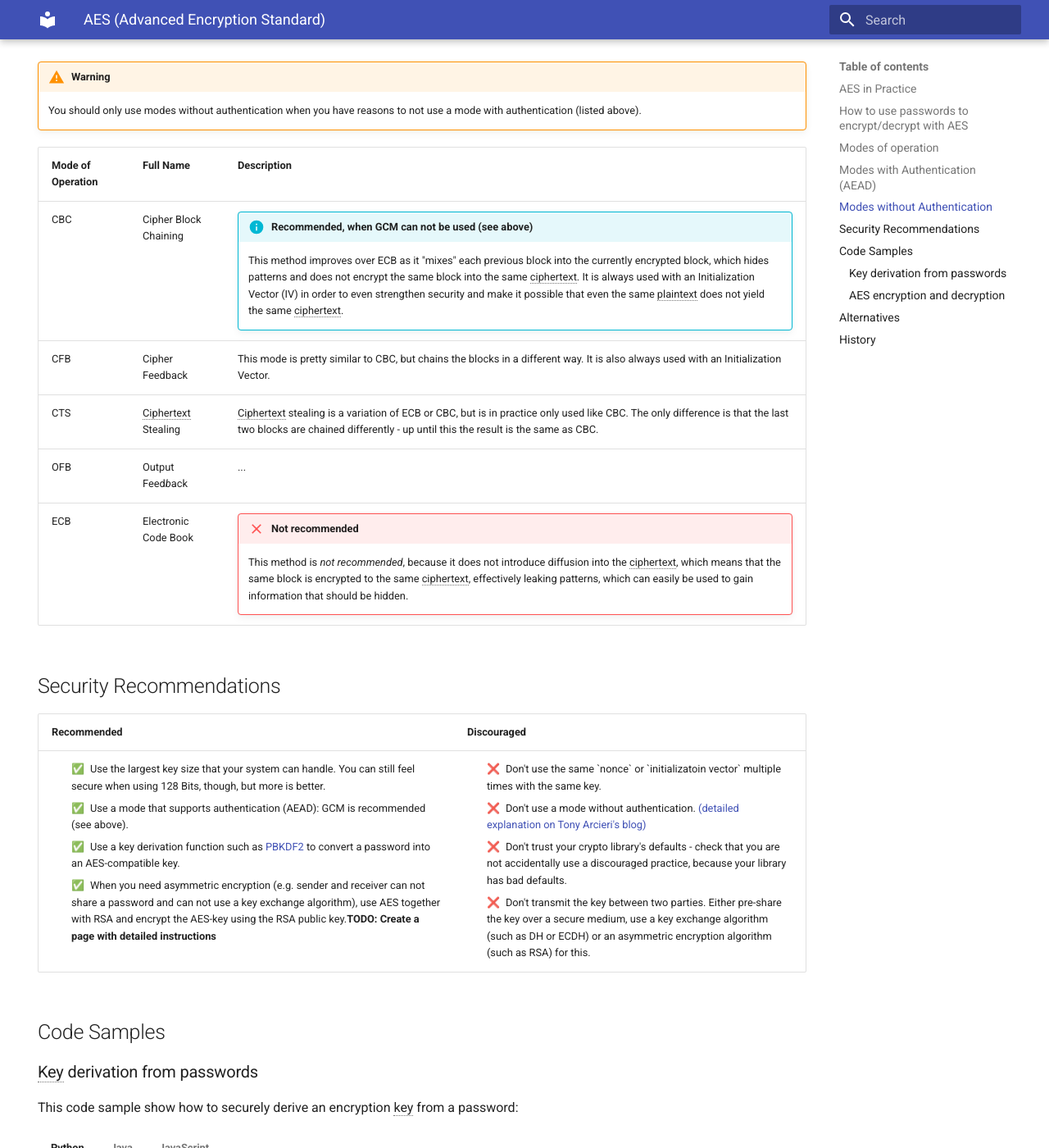
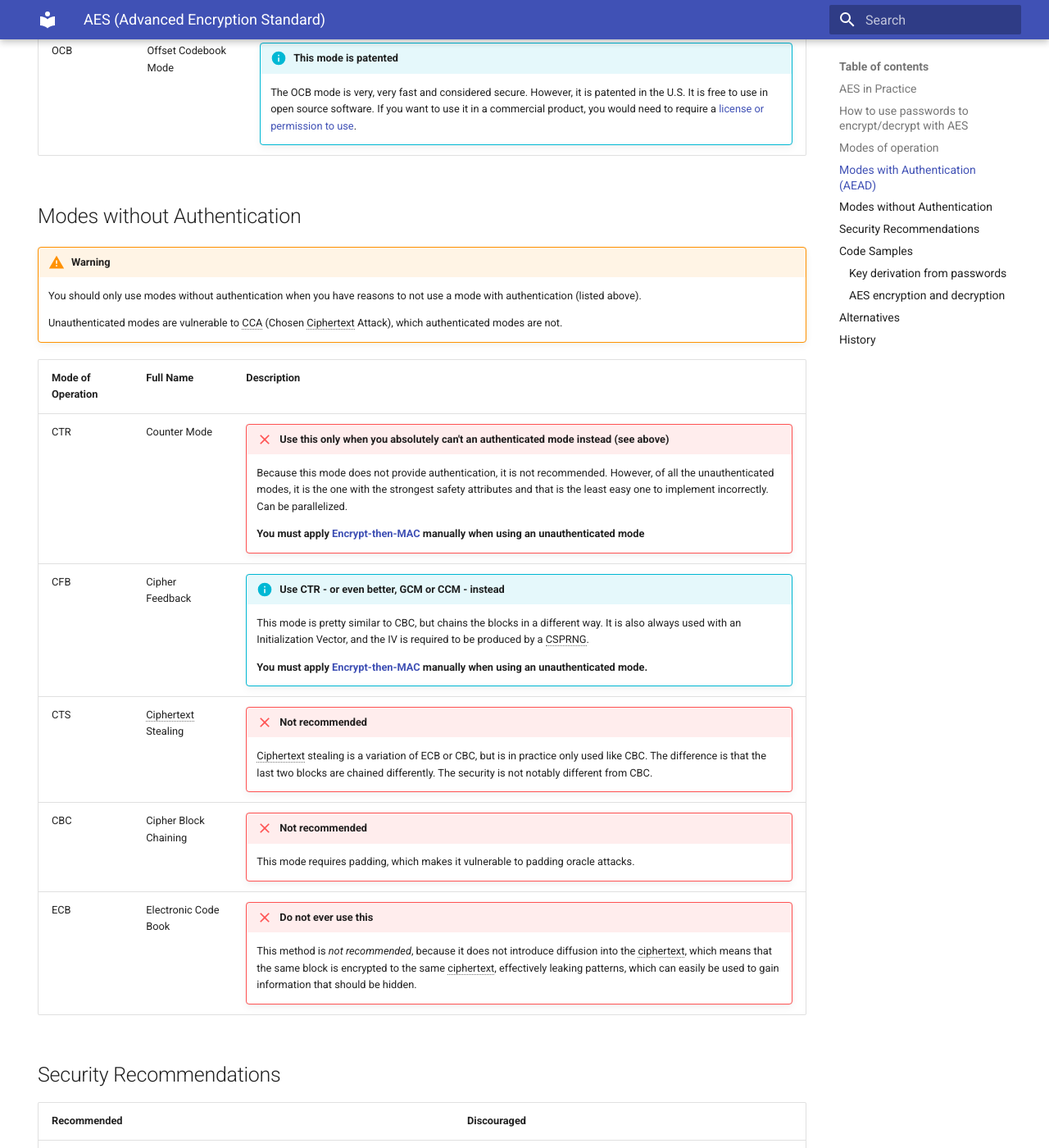
Before and after one commit to daniel-kun/cryptography-primer.info, an MkDocs documentation site: the page built from docs/algorithms/aes.md, in a window 1280 px wide and 1400 px high, scrolled down 2590 px. Shown: the whole window at 82% size. Built offline with MkDocs 1.6.1 and Material for MkDocs 9.7.7, drawn with Linux system fonts in a browser that asks for light colours; some of the changed text lies outside the part shown.

Commit message:
AES: Updated the "modes of operation" section

```diff
--- a/docs/algorithms/aes.md
+++ b/docs/algorithms/aes.md
@@ -32,6 +32,10 @@
 
 ## AES in Practice
 
+!!! hint inline end
+
+    The key sizes 192 and 256 do not change the block size. The block size is always 128 Bits, even when larger keys are being used.
+
 AES comes in multiple forms: AES 128, AES 192, AES 256. The number specifies the size of the private key that is being used. The higher the number, the higher the security (but also the slower the encryption and decryption speed). Even the smallest 128 Bit (16 Bytes) key size is still considered secure, so it is considered safe to use. When your system and environment allows it, you can feel free to use 192 Bit (24 Bytes) or 256 Bit (32 Bytes) to even enhance the security.
 
 ## How to use passwords to encrypt/decrypt with AES
@@ -42,30 +46,11 @@
 
 ## Modes of operation
 
-!!! hint inline end
-
-    The key sizes 192 and 256 do not change the block size. The block size is always 128 Bits, even when larger keys are being used.
-
-AES is a block-cipher, which means that it can only encrypt data with the exact block size of 128 Bits (16 Bytes). This means that it must be combined with a so-called "Mode of operation" in order to be able to encrypt arbitrary number of bytes.
-
-There are modes that add authentication to the encryption output, so that Authenticated Encryption with Associated Data (AEAD) is made possible, and there are modes that do not include authentication. It is recommended to use one of the modes with authentication, because it does not have notable negative performance or memory impacts, but strengthens security.
-
-## Modes with Authentication (AEAD)
-
-|Mode of Operation|Full Name|Description|
-|------|---------|-----------|
-|GCM|Galois/Counter Mode|<div class="admonition success"><p class="admonition-title">This mode is recommended</p><p>The GCM mode uses a random initialization vector (IV) for better security. This means that the same encrypted plaintext does never result in the same ciphertext. The recommended lenght of the initialization vector is [96 Bit](https://csrc.nist.gov/publications/detail/sp/800-38d/final) (12 Bytes).</p></div>|
-|CCM|Counter with CBC-MAC|<div class="admonition info"><p class="admonition-title">Considered secure</p><p>This mode is considered secure and you can safely use it. It is somewhat slower than GCM, though.</p></div>|
-|EAX|<i>unknown</i>|<div class="admonition info"><p class="admonition-title">Not widely used</p><p>This mode is not widely used and hence not widely studied, so it is unsure how secure it is. While it is rather easy to implement, it is also slower than other modes.</p></div>|
-|OCB|Offset Codebook Mode|<div class="admonition info"><p class="admonition-title">This mode is patented</p><p>The OCB mode is very, very fast and considered secure. However, it is patented in the U.S. It is free to use in open source software. If you want to use it in a commercial product, you would need to require a <a href="https://www.cs.ucdavis.edu/~rogaway/ocb/license.htm">license or permission to use</a>.</p></div>|
-
-??? info "What is the difference between an IV (initialization vector) and a nonce?"
-
-    Secure modes use either an "IV" (initialization vector) or a nonce. But what is the difference?
+!!! hint inline end "IV vs. nonce?"
 
     *Initialization Vector*
 
-    The IV needs to be random (generated with a random number generator suitable for cryptography, as you can find in your crypto library).
+    The IV needs to be random (generated with a CSPRNG, as you can find in your crypto library).
     __You must generate a new IV for each encrypted message.__
 
     *Nonce*
@@ -73,19 +58,43 @@
     "Nonce" means "Number only used once". While this is true for an IV, a nonce does not have the requirement to be random. You can safely
     use a steadily increasing number (a counter) as your nonce - __as long as you don't re-use the same nonce for the same key multiple times__.
 
+AES is a block-cipher, which means that it can only encrypt data with the exact block size of 128 Bits (16 Bytes). This means that it must be combined with a so-called "Mode of operation" in order to be able to encrypt arbitrary number of bytes.
+
+There are modes that add authentication to the encryption output, so that Authenticated Encryption with Associated Data (AEAD) is made possible, and there are modes that do not include authentication. It is recommended to use one of the modes with authentication, because it does not have notable negative performance or memory impacts, but strengthens security.
+
+!!! info "How to pick a mode of operation"
+
+    You can decide your mode of operation using these few rules of thumb:
+
+    1. If your platform does provide GCM, CCM or EAX modes, use these.
+    1. If your platform provides another authenticated mode, use this one instead.
+    1. If your platform does not provide any authenticated mode, use CTR or CFB instead and then apply [Encrypt-then-MAC](https://crypto.stackexchange.com/questions/202/should-we-mac-then-encrypt-or-encrypt-then-mac). You should also reconsider your platform or library.
+    1. If your platform does not provide CTR or CFB, use anything *except* ECB and then apply [Encrypt-then-MAC](https://crypto.stackexchange.com/questions/202/should-we-mac-then-encrypt-or-encrypt-then-mac). You should also strongly reconsider your platform or library.
+
+## Modes with Authentication (AEAD)
+
+|Mode of Operation|Full Name|Description|
+|------|---------|-----------|
+|GCM|Galois/Counter Mode|<div class="admonition success"><p class="admonition-title">This mode is recommended</p><p>The GCM mode uses a random initialization vector (IV) for better security. This means that the same encrypted plaintext does never result in the same ciphertext. The recommended length of the initialization vector is [96 Bit](https://csrc.nist.gov/publications/detail/sp/800-38d/final) (12 Bytes).</p></div>|
+|CCM|Counter with CBC-MAC|<div class="admonition info"><p class="admonition-title">Considered secure</p><p>This mode is considered secure and you can safely use it. It is somewhat slower than GCM, though.</p></div>|
+|EAX|<i>unknown</i>|<div class="admonition info"><p class="admonition-title">Not widely used</p><p>This mode is not widely used and hence not widely studied, so it is unsure how secure it is. While it is rather easy to implement, it is also slower than other modes.</p></div>|
+|OCB|Offset Codebook Mode|<div class="admonition info"><p class="admonition-title">This mode is patented</p><p>The OCB mode is very, very fast and considered secure. However, it is patented in the U.S. It is free to use in open source software. If you want to use it in a commercial product, you would need to require a <a href="https://www.cs.ucdavis.edu/~rogaway/ocb/license.htm">license or permission to use</a>.</p></div>|
+
 ## Modes without Authentication
 
 !!! warning
 
     You should only use modes without authentication when you have reasons to not use a mode with authentication (listed above).
 
+    Unauthenticated modes are vulnerable to CCA (Chosen Ciphertext Attack), which authenticated modes are not.
+
 |Mode of Operation|Full Name|Description|
 |------|---------|-----------|
-|CBC|Cipher Block Chaining|<div class="admonition info"><p class="admonition-title">Recommended, when GCM can not be used (see above)</p><p>This method improves over ECB as it "mixes" each previous block into the currently encrypted block, which hides patterns and does not encrypt the same block into the same ciphertext. It is always used with an Initialization Vector (IV) in order to even strengthen security and make it possible that even the same plaintext does not yield the same ciphertext.</p></div>|
-|CFB|Cipher Feedback|This mode is pretty similar to CBC, but chains the blocks in a different way. It is also always used with an Initialization Vector.|
-|CTS|Ciphertext Stealing|Ciphertext stealing is a variation of ECB or CBC, but is in practice only used like CBC. The only difference is that the last two blocks are chained differently - up until this the result is the same as CBC.|
-|OFB|Output Feed*b*ack|...|
-|ECB|Electronic Code Book|<div class="admonition failure"><p class="admonition-title">Not recommended<p><p>This method is *not recommended*, because it does not introduce diffusion into the ciphertext, which means that the same block is encrypted to the same ciphertext, effectively leaking patterns, which can easily be used to gain information that should be hidden.</p></div>|
+|CTR|Counter Mode|<div class="admonition failure"><p class="admonition-title">Use this only when you absolutely can't an authenticated mode instead (see above)</p><p>Because this mode does not provide authentication, it is not recommended. However, of all the unauthenticated modes, it is the one with the strongest safety attributes and that is the least easy one to implement incorrectly. Can be parallelized.</p><p><b>You must apply [Encrypt-then-MAC](https://crypto.stackexchange.com/questions/202/should-we-mac-then-encrypt-or-encrypt-then-mac) manually when using an unauthenticated mode</b></p></div>|
+|CFB|Cipher Feedback|<div class="admonition info"><p class="admonition-title">Use CTR - or even better, GCM or CCM - instead</p><p>This mode is pretty similar to CBC, but chains the blocks in a different way. It is also always used with an Initialization Vector, and the IV is required to be produced by a CSPRNG.</p><p><b>You must apply [Encrypt-then-MAC](https://crypto.stackexchange.com/questions/202/should-we-mac-then-encrypt-or-encrypt-then-mac) manually when using an unauthenticated mode.</b></p></div>|
+|CTS|Ciphertext Stealing|<div class="admonition failure"><p class="admonition-title">Not recommended</p><p>Ciphertext stealing is a variation of ECB or CBC, but is in practice only used like CBC. The difference is that the last two blocks are chained differently. The security is not notably different from CBC.</p></div>|
+|CBC|Cipher Block Chaining|<div class="admonition failure"><p class="admonition-title">Not recommended</p><p>This mode requires padding, which makes it vulnerable to padding oracle attacks.</p></div>|
+|ECB|Electronic Code Book|<div class="admonition failure"><p class="admonition-title">Do not ever use this<p><p>This method is *not recommended*, because it does not introduce diffusion into the ciphertext, which means that the same block is encrypted to the same ciphertext, effectively leaking patterns, which can easily be used to gain information that should be hidden.</p></div>|
 
 ## Security Recommendations
 
--- a/includes/abbrevations.md
+++ b/includes/abbrevations.md
@@ -19,3 +19,5 @@
 *[ciphertext]: In cryptography, the "ciphertext" is encrypted data. Ciphertext has been created by convertin "plaintext" via an encryption algorithm. Ciphertext can only be converted to "plaintext" if you have the appropriate key.
 *[Ciphertext]: In cryptography, the "ciphertext" is encrypted data. Ciphertext has been created by convertin "plaintext" via an encryption algorithm. Ciphertext can only be converted to "plaintext" if you have the appropriate key.
 *[salt]: A salt is used in hashing. A salt is added to the data that is about to be hashed so that when the same data is hashed for different purposes, it does not result in the same hash. This prevents attacks such as the "rainbow attack" - e.g. when you use the same password on different sites (or even on the same site for different elements), a leak of your password's hash on one site does not easily compromise the password on the other sites, because the hash will be different, although the password might be the same. Notice that re-using the same password multiple times is highly discourage. It's still done in practice by many users, though.
+*[CSPRNG]: Cryptographically Secure Pseudo Random Number Generator. As the name suggests, this describes a pseudo random number generator that can be used for certain cryptographic operations that require pseudo random numbers that are indistuingishable from true randomness.
+*[CCA]: Chosen Ciphertext Attack. An attack strategy that allows recovery of the secret key if the attacker is allowed to provide ciphertexts to be decrypted. CCA-vulnerability is often an attribute of the selected mode of operation of a cipher. Generally, authenticated encryption (such as AES-GCM) protects against CCAs, because the plaintext is being verified during decryption and discarded if it was altered.
```
